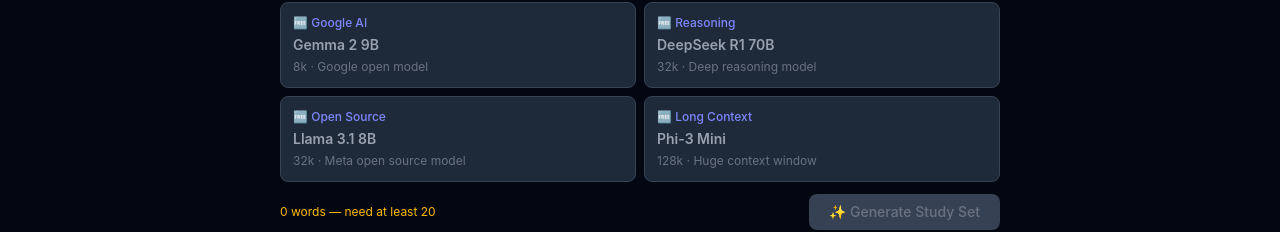
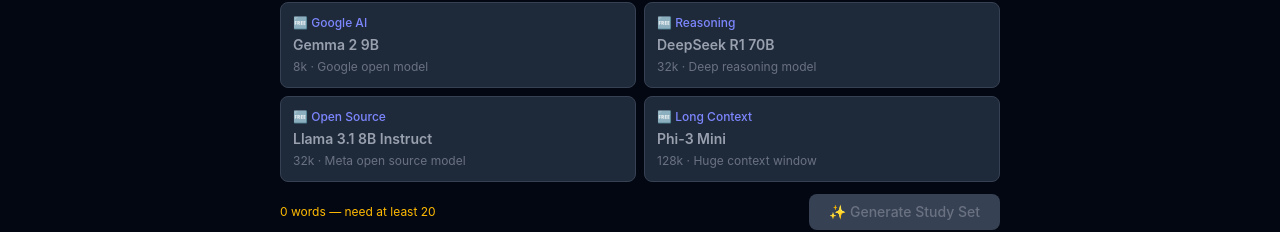
Before and after one commit to sateeshgana/quizforge, a React (Vite) app: page / in a window 1280 px wide. Shown: the part 541-773 px from the top of the page. Built offline with nearby package versions, Linux system fonts and the light colour scheme.

Commit message:
fix: disambiguate OpenRouter Llama 3.1 8B model name

```diff
--- a/src/models.ts
+++ b/src/models.ts
@@ -14,7 +14,7 @@
   { id: 'mistralai/mistral-7b-instruct:free',          name: 'Mistral 7B',        badge: '🆓 Fast',          context: '32k',  description: 'European AI, efficient',    provider: 'openrouter'  },
   { id: 'google/gemma-2-9b-it:free',                   name: 'Gemma 2 9B',        badge: '🆓 Google AI',     context: '8k',   description: 'Google open model',         provider: 'openrouter'  },
   { id: 'deepseek/deepseek-r1-distill-llama-70b:free', name: 'DeepSeek R1 70B',   badge: '🆓 Reasoning',     context: '32k',  description: 'Deep reasoning model',      provider: 'openrouter'  },
-  { id: 'meta-llama/llama-3.1-8b-instruct:free',       name: 'Llama 3.1 8B',      badge: '🆓 Open Source',   context: '32k',  description: 'Meta open source model',    provider: 'openrouter'  },
+  { id: 'meta-llama/llama-3.1-8b-instruct:free',       name: 'Llama 3.1 8B Instruct', badge: '🆓 Open Source',   context: '32k',  description: 'Meta open source model',    provider: 'openrouter'  },
   { id: 'microsoft/phi-3-mini-128k-instruct:free',     name: 'Phi-3 Mini',        badge: '🆓 Long Context',  context: '128k', description: 'Huge context window',       provider: 'openrouter'  },
 ]
 
```
